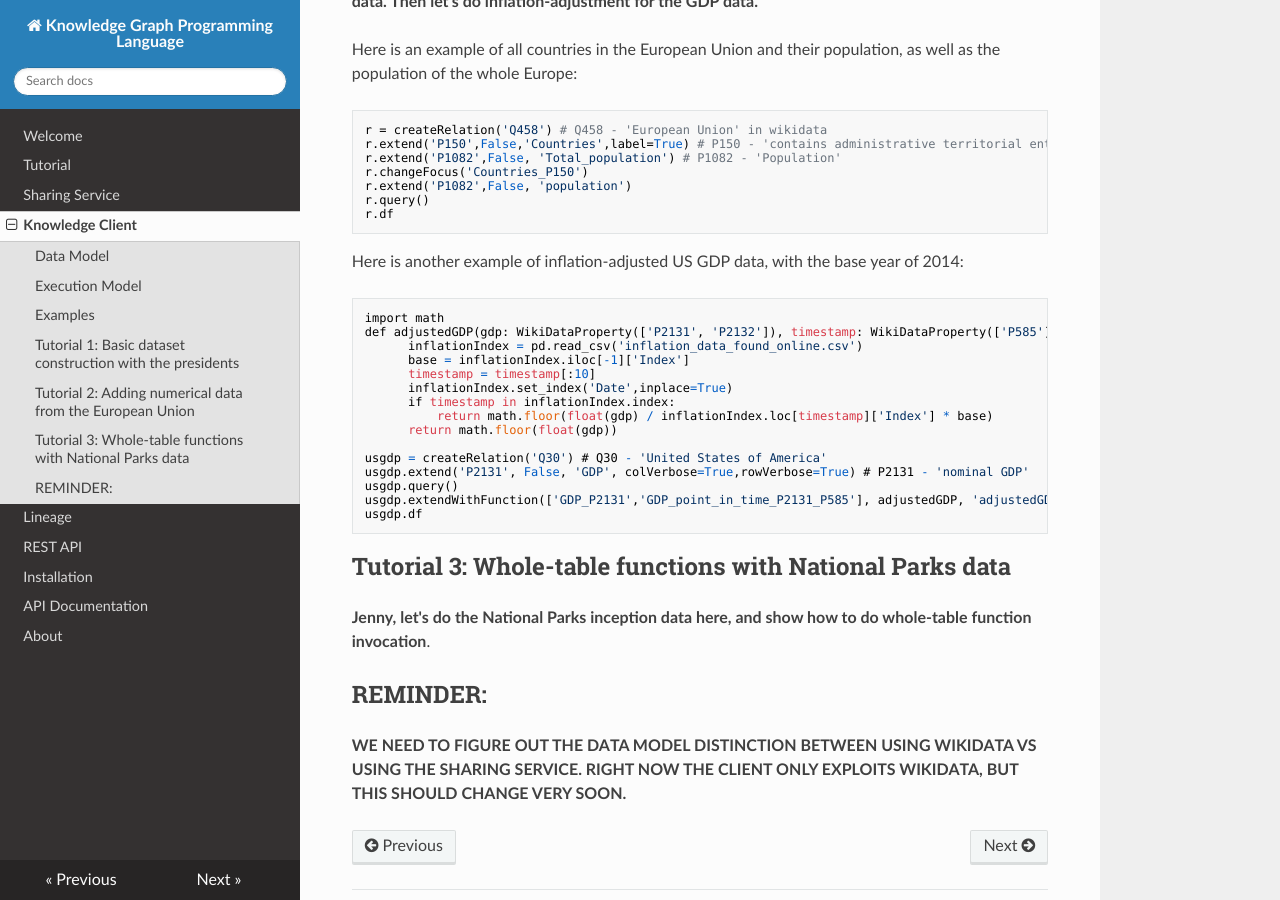
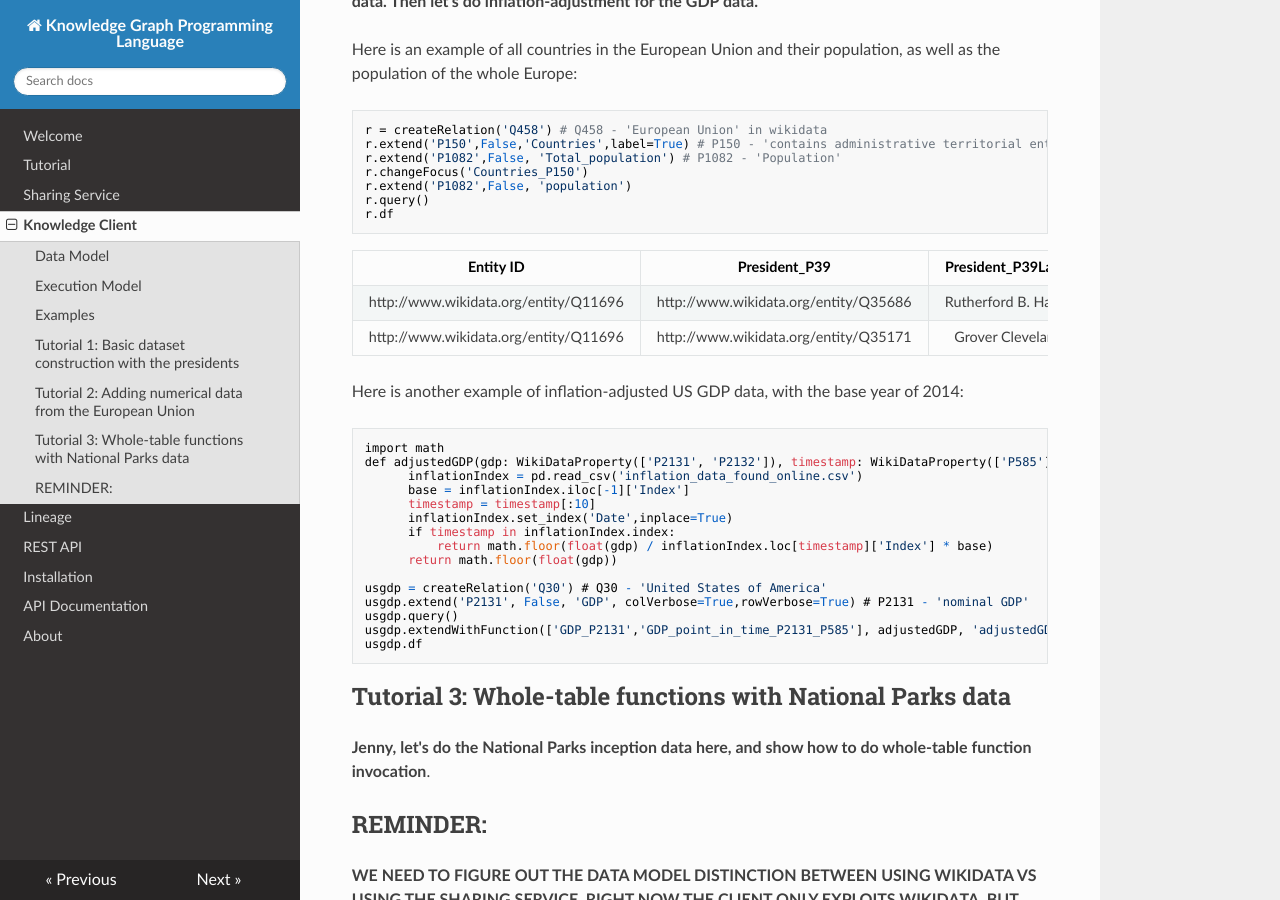
Before and after one commit to mikecafarella/KNP, an MkDocs documentation site: the page built from docs/knowledgeclient.md, in a window 1280 px wide and 900 px high, scrolled down 1948 px. Built offline with MkDocs 1.6.1, drawn with Linux system fonts in a browser that asks for light colours; nearby versions of some CDN libraries.

Commit message:
update tutorial1 with forms

```diff
--- a/docs/knowledgeclient.md
+++ b/docs/knowledgeclient.md
@@ -59,6 +59,10 @@ Here is an example of all countries in the European Union and their population,
     r.query()
     r.df
 
+| Entity ID | President_P39 | President_P39Label |
+| :----: | :----: | :----: |
+| http://www.wikidata.org/entity/Q11696 | http://www.wikidata.org/entity/Q35686 | Rutherford B. Hayes |
+| http://www.wikidata.org/entity/Q11696    | http://www.wikidata.org/entity/Q35171      | Grover Cleveland     |
 
 Here is another example of inflation-adjusted US GDP data, with the base year of 2014:
 
```
